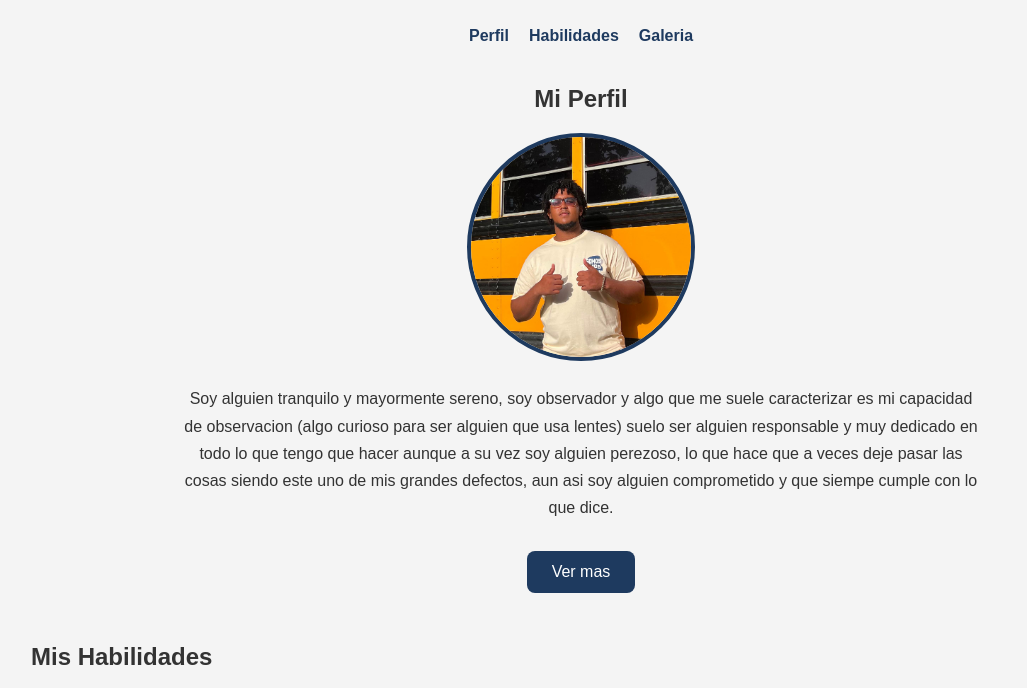
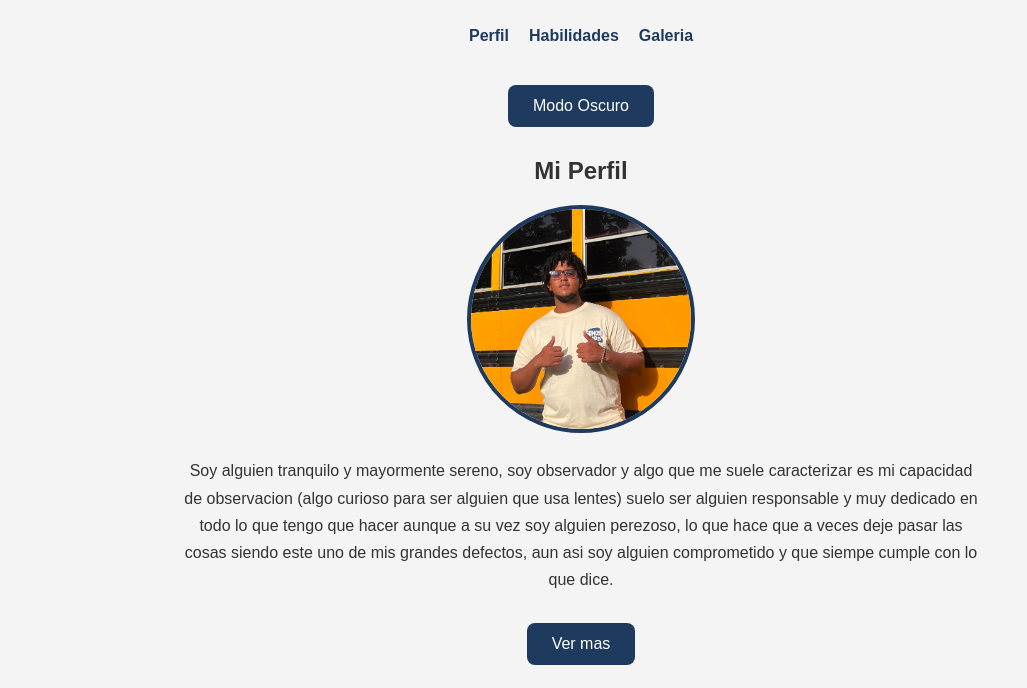
Before and after one commit to lopezqueirhol-debug/programacion-web-practicas, a plain HTML site: page Practica3/mi-rincon-personal/index.html in a window 1280 px wide. Shown: the part 81-769 px from the top of the page, without its empty margins (59-1086 px from the left). Drawn offline with Linux system fonts and the light colour scheme.

Commit message:
Se crea un boton que permita cambiar el modo, de modo claro a oscuro y al reves

```diff
--- a/Practica3/mi-rincon-personal/index.html
+++ b/Practica3/mi-rincon-personal/index.html
@@ -17,6 +17,8 @@
                 <li><a href="#gallery">Galeria</a></li>
             </ul>
         </nav>
+
+        <button id="btn-tema">Modo Oscuro</button>
 
         <section id="profile">
 
```
